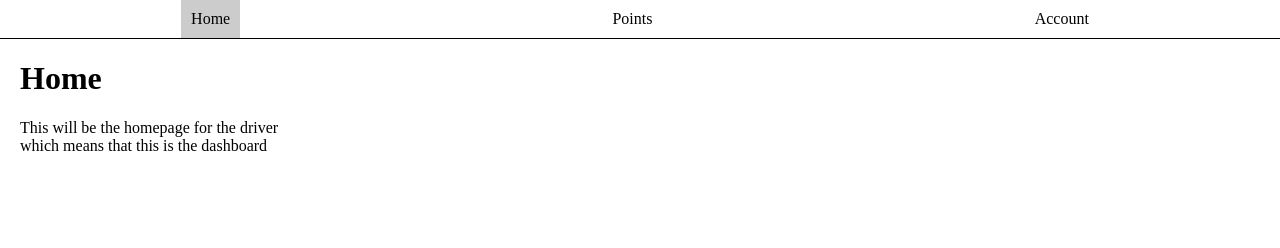
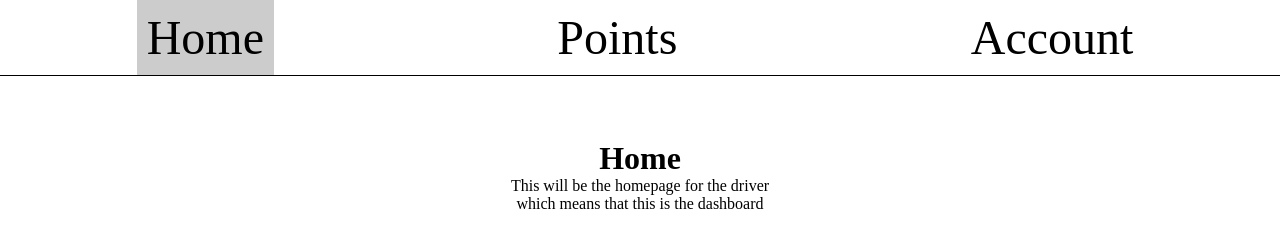
Before and after one commit to mhilgen/WebTabPractice, a plain HTML site: page index.html in a window 1280 px wide. Drawn offline with Linux system fonts and the light colour scheme.

Commit message:
changed some font and style

```diff
--- a/styles.css
+++ b/styles.css
@@ -1,3 +1,8 @@
+* {
+    margin: 0;
+    padding: 0;
+    /* background-color: black; */
+  }
 [data-tab-content]{
     display: none;
 
@@ -24,6 +29,7 @@ body{
 .tab{
     cursor: pointer;
     padding: 10px;
+    font-size: 48px;
 }
 .tab.active{
     background-color: #CCC;
@@ -34,7 +40,9 @@ body{
 
 }
 .tab-content{
-    margin-left: 20px;
+
     margin: center;
-    margin-right: 20px;
+    text-align: center;
+    font-size: 16px;
+    margin-top: 8vh;
 }
```
